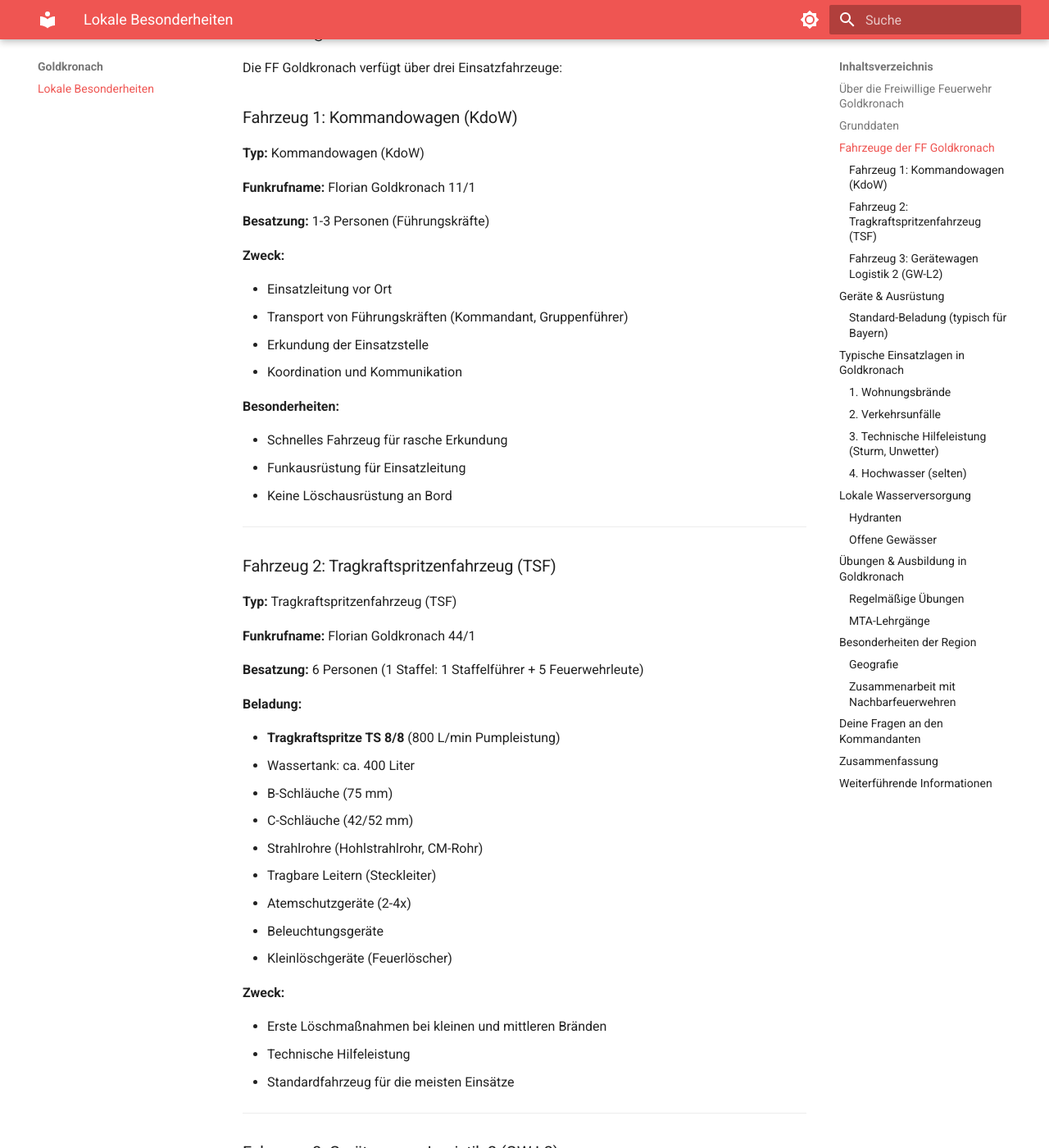
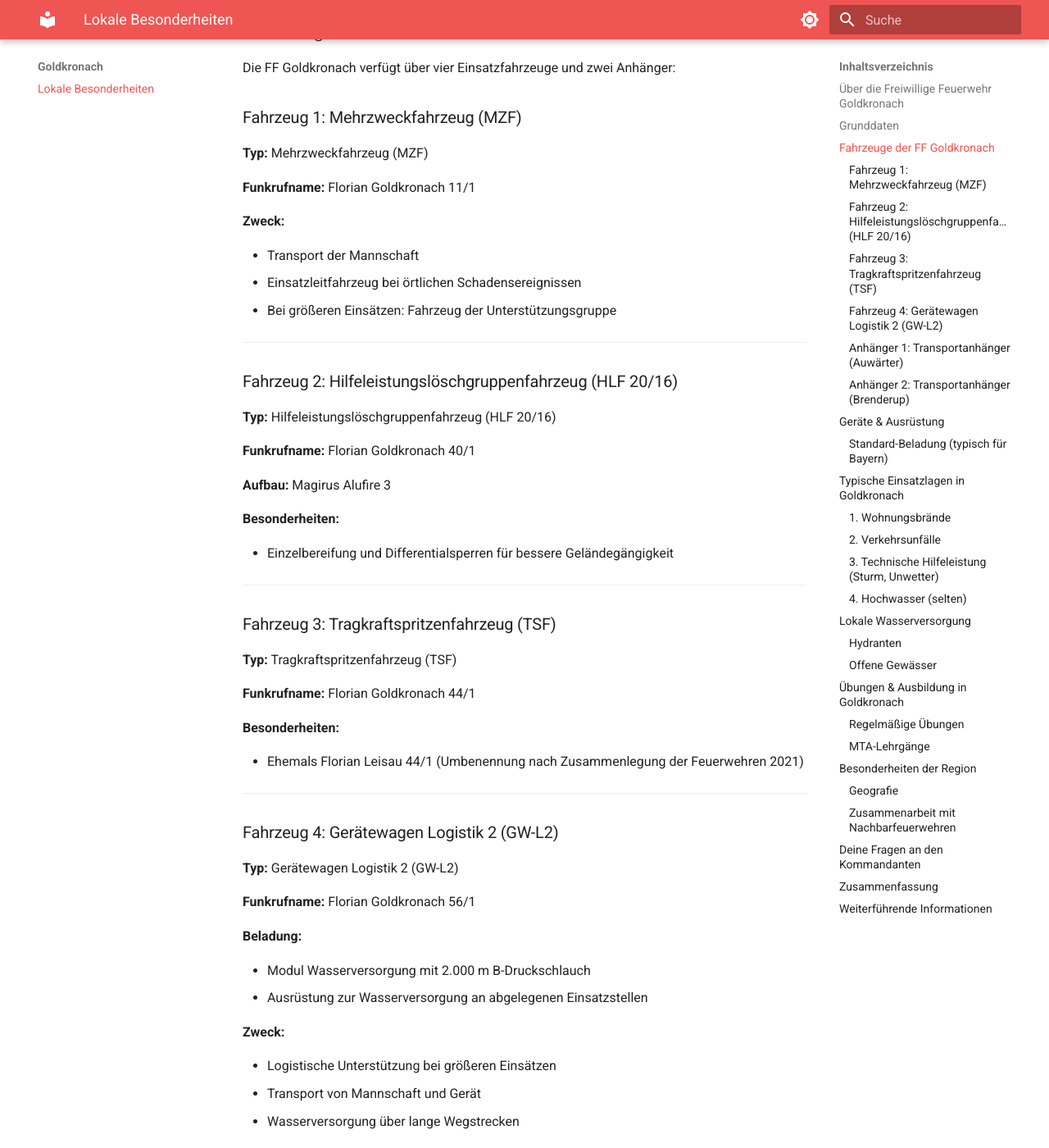
Before and after one commit to slauger/mta-lernplattform, an MkDocs documentation site: the page built from docs/goldkronach.md, in a window 1280 px wide and 1400 px high, scrolled down 907 px. Shown: the whole window at 82% size. Built offline with MkDocs 1.6.1 and Material for MkDocs 9.7.7, drawn with Linux system fonts in a browser that asks for light colours; some of the changed text lies outside the part shown.

Commit message:
Docs: Update Goldkronach Fahrzeugdaten gemäß offizieller Webseite
- 11/1: KdoW korrigiert zu MZF (Mehrzweckfahrzeug)
- HLF 20/16 (40/1) neu hinzugefügt (Magirus Alufire 3)
- Zwei Transportanhänger (Auwärter, Brenderup) ergänzt
- TSF-Historie ergänzt (ehem. Florian Leisau 44/1)
- GW-L2: Modul Wasserversorgung (2.000m B-Schlauch) dokumentiert
- TLF-Referenz durch korrekte Fahrzeuge ersetzt
- Webseite FF Goldkronach verlinkt

```diff
--- a/docs/goldkronach.md
+++ b/docs/goldkronach.md
@@ -23,88 +23,89 @@ Die **Freiwillige Feuerwehr Goldkronach** ist eine von vielen Feuerwehren im Lan
 
 ## Fahrzeuge der FF Goldkronach
 
-Die FF Goldkronach verfügt über drei Einsatzfahrzeuge:
+Die FF Goldkronach verfügt über vier Einsatzfahrzeuge und zwei Anhänger:
 
-### Fahrzeug 1: Kommandowagen (KdoW)
+### Fahrzeug 1: Mehrzweckfahrzeug (MZF)
 
-**Typ:** Kommandowagen (KdoW)
+**Typ:** Mehrzweckfahrzeug (MZF)
 
 **Funkrufname:** Florian Goldkronach 11/1
 
-**Besatzung:** 1-3 Personen (Führungskräfte)
-
 **Zweck:**
 
-- Einsatzleitung vor Ort
-- Transport von Führungskräften (Kommandant, Gruppenführer)
-- Erkundung der Einsatzstelle
-- Koordination und Kommunikation
+- Transport der Mannschaft
+- Einsatzleitfahrzeug bei örtlichen Schadensereignissen
+- Bei größeren Einsätzen: Fahrzeug der Unterstützungsgruppe
+
+---
+
+### Fahrzeug 2: Hilfeleistungslöschgruppenfahrzeug (HLF 20/16)
+
+**Typ:** Hilfeleistungslöschgruppenfahrzeug (HLF 20/16)
+
+**Funkrufname:** Florian Goldkronach 40/1
+
+**Aufbau:** Magirus Alufire 3
 
 **Besonderheiten:**
 
-- Schnelles Fahrzeug für rasche Erkundung
-- Funkausrüstung für Einsatzleitung
-- Keine Löschausrüstung an Bord
+- Einzelbereifung und Differentialsperren für bessere Geländegängigkeit
 
 ---
 
-### Fahrzeug 2: Tragkraftspritzenfahrzeug (TSF)
+### Fahrzeug 3: Tragkraftspritzenfahrzeug (TSF)
 
 **Typ:** Tragkraftspritzenfahrzeug (TSF)
 
 **Funkrufname:** Florian Goldkronach 44/1
 
-**Besatzung:** 6 Personen (1 Staffel: 1 Staffelführer + 5 Feuerwehrleute)
+**Besonderheiten:**
+
+- Ehemals Florian Leisau 44/1 (Umbenennung nach Zusammenlegung der Feuerwehren 2021)
+
+---
+
+### Fahrzeug 4: Gerätewagen Logistik 2 (GW-L2)
+
+**Typ:** Gerätewagen Logistik 2 (GW-L2)
+
+**Funkrufname:** Florian Goldkronach 56/1
 
 **Beladung:**
 
-- **Tragkraftspritze TS 8/8** (800 L/min Pumpleistung)
-- Wassertank: ca. 400 Liter
-- B-Schläuche (75 mm)
-- C-Schläuche (42/52 mm)
-- Strahlrohre (Hohlstrahlrohr, CM-Rohr)
-- Tragbare Leitern (Steckleiter)
-- Atemschutzgeräte (2-4x)
-- Beleuchtungsgeräte
-- Kleinlöschgeräte (Feuerlöscher)
-
-**Zweck:**
-
-- Erste Löschmaßnahmen bei kleinen und mittleren Bränden
-- Technische Hilfeleistung
-- Standardfahrzeug für die meisten Einsätze
-
----
-
-### Fahrzeug 3: Gerätewagen Logistik 2 (GW-L2)
-
-**Typ:** Gerätewagen Logistik 2 / Versorgungs-LKW
-
-**Funkrufname:** Florian Goldkronach 56/1
-
-**Besatzung:** 1-3 Personen (je nach Einsatz)
-
-**Beladung:**
-
-- Umfangreiche Geräteausstattung
-- Zusätzliche Schläuche und Armaturen
-- Beleuchtungsgeräte (Flutlichtstrahler, Stromerzeuger)
-- Material für längere Einsätze
-- Absperr- und Sicherungsmaterial
-- Verpflegung und Versorgungsmaterial
-- Ggf. zusätzliche Atemschutzgeräte
+- Modul Wasserversorgung mit 2.000 m B-Druckschlauch
+- Ausrüstung zur Wasserversorgung an abgelegenen Einsatzstellen
 
 **Zweck:**
 
 - Logistische Unterstützung bei größeren Einsätzen
-- Transport von zusätzlichem Material
-- Versorgung der Einsatzkräfte (Wasser, Verpflegung)
-- Unterstützung bei Großschadenslagen
+- Transport von Mannschaft und Gerät
+- Wasserversorgung über lange Wegstrecken
+
+---
+
+### Anhänger 1: Transportanhänger (Auwärter)
+
+**Typ:** Transportanhänger
+
+**Zweck:**
+
+- Transport der Sandsackfüllmaschine des Landkreises Bayreuth
+- Einsatz bei Hochwasser und Starkregenereignissen
+
+---
+
+### Anhänger 2: Transportanhänger (Brenderup)
+
+**Typ:** Transportanhänger
+
+**Zweck:**
+
+- Allgemeine Transportaufgaben (Schläuche, Sandsäcke etc.)
 
 **Besonderheiten:**
 
-- LKW über 7,5 Tonnen (Führerschein C/CE erforderlich)
-- Wird meist bei längeren Einsätzen oder Großlagen nachalarmiert
+- Spende der Firma SMB Goldkronach
 
 ---
 
@@ -225,7 +226,7 @@ Die FF Goldkronach verfügt über drei Einsatzfahrzeuge:
 **Typ:** Meist Unterflurhydranten
 
 !!! warning "Wichtig für dich"
-    Bei Einsätzen in Außenbereichen (Felder, Wald) ist die Wasserversorgung schwieriger! Hier kommt oft das TLF zum Einsatz (viel Wasser an Bord).
+    Bei Einsätzen in Außenbereichen (Felder, Wald) ist die Wasserversorgung schwieriger! Hier kommen das HLF 20/16 (Wassertank an Bord) und der GW-L2 mit dem Modul Wasserversorgung (2.000 m B-Druckschlauch) zum Einsatz.
 
 ---
 
@@ -319,7 +320,7 @@ Nutze den nächsten Übungsabend, um diese Fragen zu klären:
 |--------|-------------|
 | **Landkreis** | Bayreuth |
 | **Leitstelle** | ILS Bayreuth |
-| **Fahrzeuge** | KdoW (11/1), TSF (44/1), GW-L2 (56/1) |
+| **Fahrzeuge** | MZF (11/1), HLF 20/16 (40/1), TSF (44/1), GW-L2 (56/1) |
 | **Typische Einsätze** | Wohnungsbrände, Verkehrsunfälle, Sturmschäden |
 | **Besonderheit** | Ländliche Gegend, lange Anfahrtswege, Waldnähe |
 
```
Also changed, not shown: other parts of docs/goldkronach.md (+1 -1 lines).
